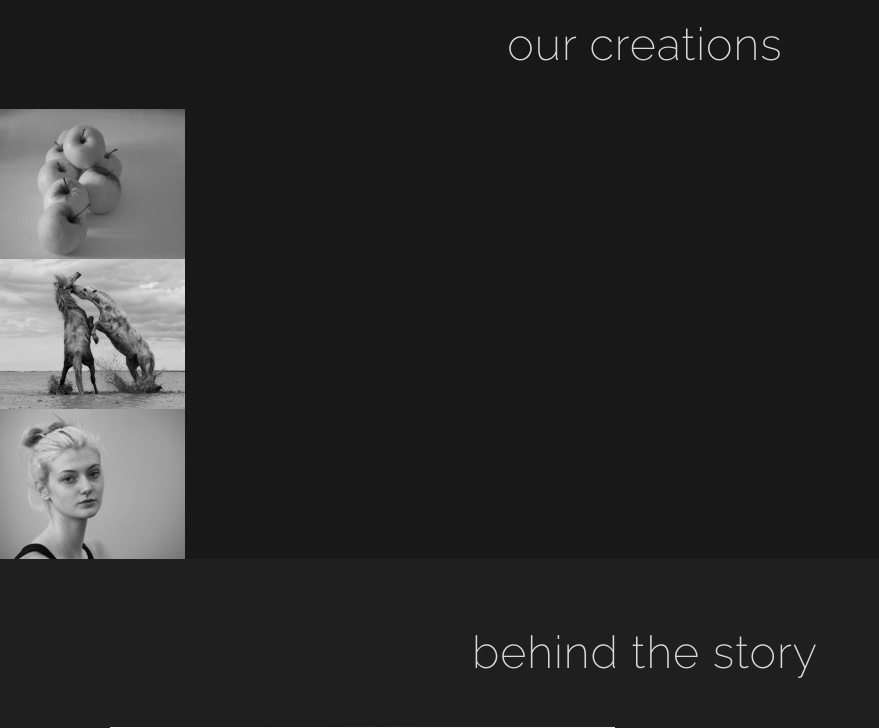
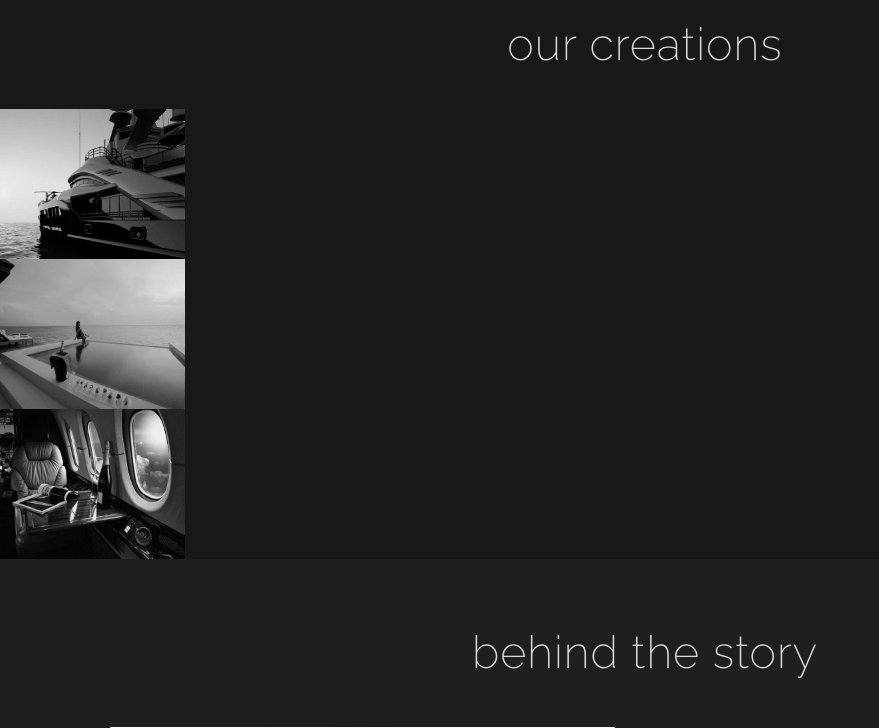
Before and after one commit to ChukwumaA/eandel, a Django app: page / in a window 1280 px wide. Shown: the part 1752-2480 px from the top of the page, without its empty margins (0-879 px from the left). Run offline with Django 3.2, Linux system fonts and the light colour scheme; some libraries are stand-ins or nearby versions; some web fonts are replaced.

Commit message:
change e pictures

```diff
--- a/eandel/templates/base.html
+++ b/eandel/templates/base.html
@@ -106,8 +106,8 @@
           <ul class="nav navbar-nav navbar-right main-navigation">
             <li><a href="#home">home</a></li>
             <li><a href="#about">about</a></li>
-            <li><a href="#services">services</a></li>
             <li><a href="#portfolio">portfolio</a></li>
+            <li><a href="#services-1">services</a></li>
             <li><a href="#team">team</a></li>
             <li><a href="#contact">contact</a></li>
           </ul>
@@ -154,7 +154,7 @@
             Lagos, Nigeria, Africa.</li>
 
             <li class="email-3">hello@eandeluxury.com</li>
-            <li class="footer__nav-item social-li"><a href="#" class="footer__nav-link">TWITTER</a><a href="#" class="footer__nav-link">FACEBOOK</a><a href="#" class="footer__nav-link">INSTAGRAM</a></li>
+            <li class="footer__nav-item social-li"><a href="https://twitter.com/eandeafrica" class="footer__nav-link">TWITTER</a><a href="https://instagram.com/eandeafrica/" class="footer__nav-link">INSTAGRAM</a></li>
           </ul>
         </div>
 
--- a/eandel/templates/pages/index.html
+++ b/eandel/templates/pages/index.html
@@ -133,7 +133,7 @@
           <div class="bann-third-block-main">
             <div class="col-md-4 bann-third-block-left">
               <div class="grid-waves-effect horizontal">
-                <div class="img-box"><img src="{% static 'images/eande/b1.jpg' %}" alt=""></div>
+                <div class="img-box"><img src="{% static 'images/eande/c1.jpg' %}" alt=""></div>
                 <div class="text-box">
                   <div class="text-content">
                     <h3><span>Luxury Goods</span></h3>
@@ -144,7 +144,7 @@
             </div>
             <div class="col-md-4 bann-third-block-left">
               <div class="grid-waves-effect horizontal">
-                <div class="img-box"><img src="{% static 'images/eande/b2.jpg' %}" alt=""></div>
+                <div class="img-box"><img src="{% static 'images/eande/c2.jpg' %}" alt=""></div>
                 <div class="text-box">
                   <div class="text-content">
                     <h3><span>Luxury Services</span></h3>
@@ -155,7 +155,7 @@
             </div>
             <div class="col-md-4 bann-third-block-left">
               <div class="grid-waves-effect horizontal">
-                <div class="img-box"><img src="{% static 'images/eande/b3.jpg' %}" alt=""></div>
+                <div class="img-box"><img src="{% static 'images/eande/c3.jpg' %}" alt=""></div>
                 <div class="text-box">
                   <div class="text-content">
                     <h3><span>Luxury Living</span></h3>
```
Also changed, not shown: eandel/static/images/eande/c1.jpg (added), eandel/static/images/eande/c2.jpg (added), eandel/static/images/eande/c3.jpg (added).
